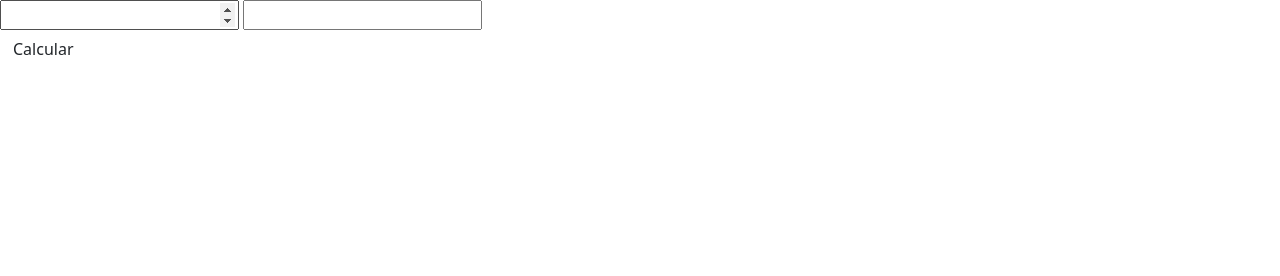
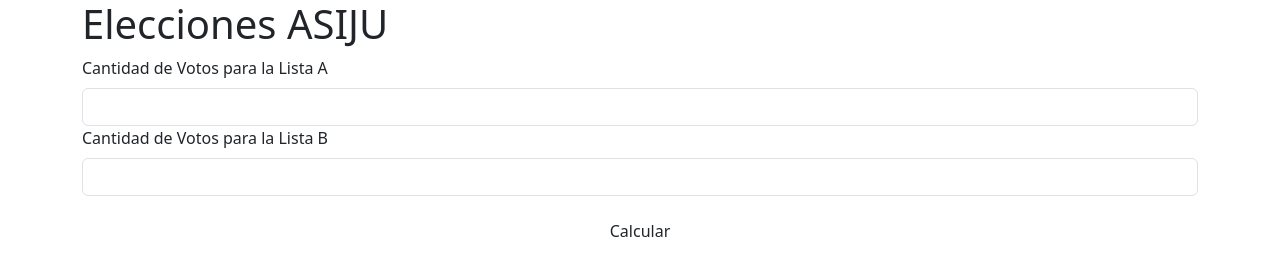
Before and after one commit to jgastald/EscrutinioASIJU2024, a plain HTML site: page index.html in a window 1280 px wide. Drawn offline with nearby package versions, Linux system fonts and the light colour scheme.

Commit message:
Update index.html

```diff
--- a/index.html
+++ b/index.html
@@ -28,13 +28,26 @@
     </script>
 </head>
 <body>
-    <div>
-        <input type="number" name="votosListaA" id="votosListaA">
-        <input type="number" name="votosListaB" id="votosListaB">
-    </div>
-    <button type="button" class="btn" id="calcular">Calcular</button>
+    <div class="container">
 
-    <div id="resultados">
+        <h1> Elecciones ASIJU </h1>
+
+        <form class="row g-3 needs-validation" >
+            <div>
+
+                <label for="votosListaA" class="form-label">Cantidad de Votos para la Lista A </label>
+                <input type="number" name="votosListaA" id="votosListaA" class="form-control" placeholder="" default="1" min="1"   required>
+                <label for="votosListaB" class="form-label">Cantidad de Votos para la Lista B </label>
+                <input type="number" name="votosListaB" id="votosListaB" class="form-control" placeholder="" default="1" min="1"  required>
+            </div>
+
+            <button type="button" class="btn" id="calcular">Calcular</button>
+
+        </form>
+
+        <div id="resultados">
+
+        </div>
 
     </div>
 
@@ -55,7 +68,8 @@
         console.dir(cargos);
 
         resultados.innerHTML =
-            "Cargos Lista A: " + cargos[0] ;
+            "Cargos Lista A: " + cargos[0] + "<br> " +
+            "Cargos Lista B: " + cargos[1] ;
 
 
     });
```
